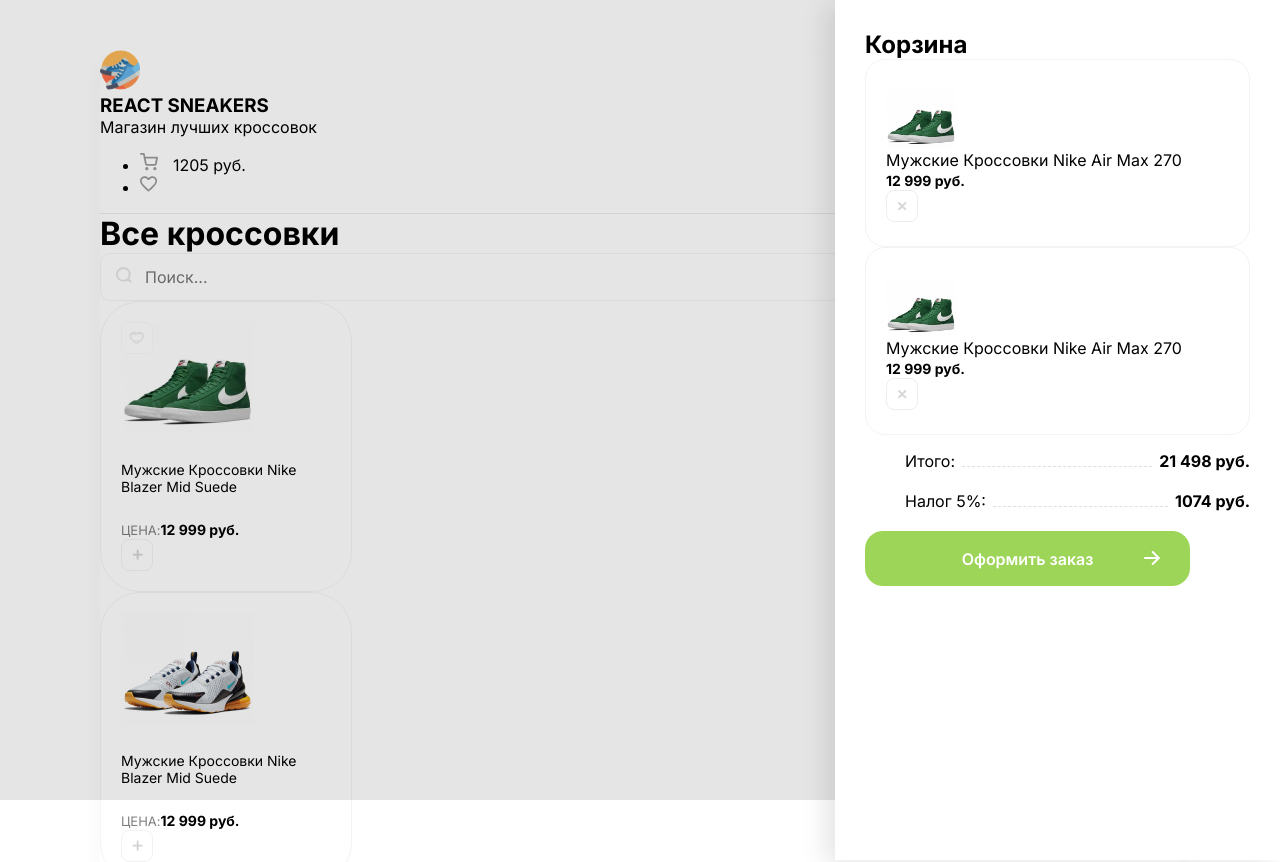
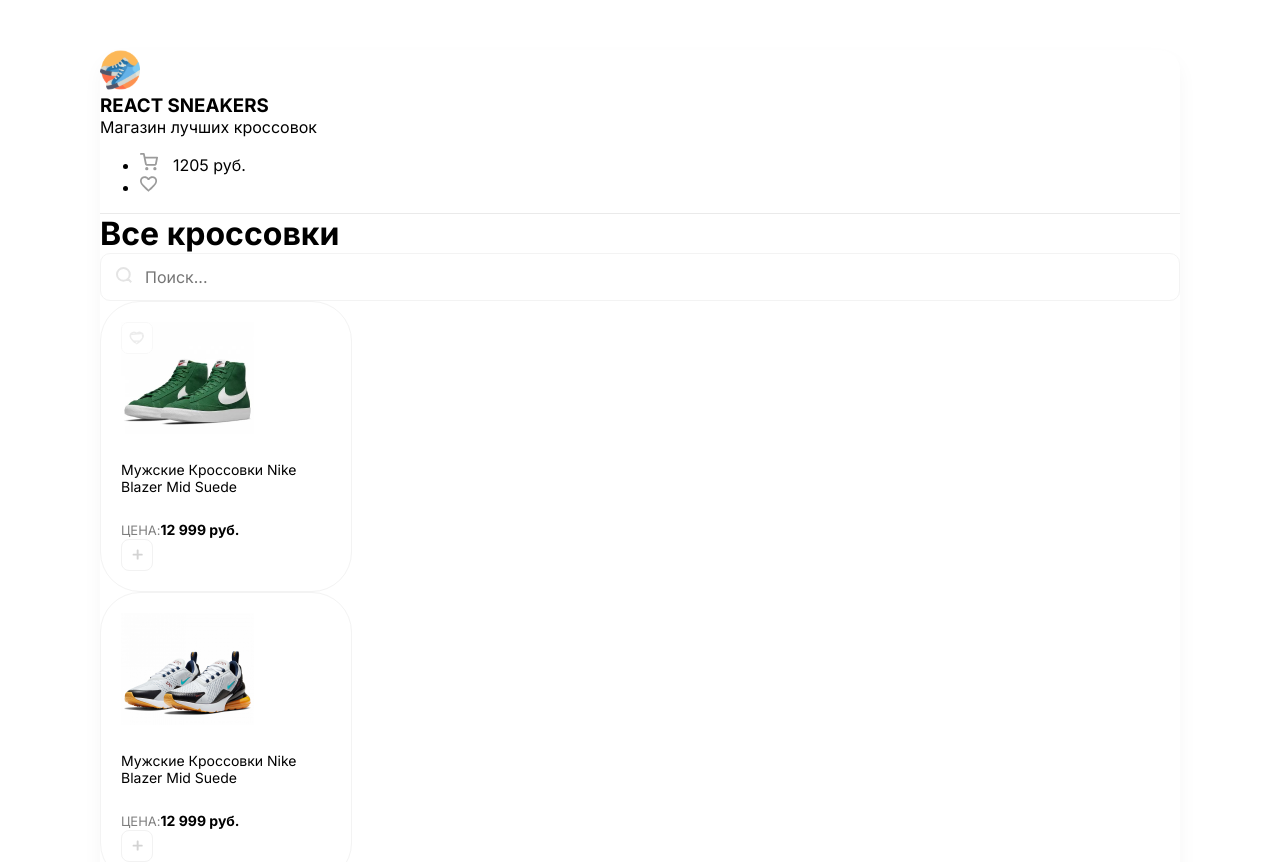
Before and after one commit to RV87K/sneakers-react, a React (Create React App) app: page / in a window 1280 px wide. Shown: the top 862 px of the page. Built offline with nearby package versions, Linux system fonts and the light colour scheme.

Commit message:
feat: create components - Drawer, Header, Card

```diff
--- a/src/App.js
+++ b/src/App.js
@@ -1,68 +1,12 @@
+import Card from "./components/Card";
+import Drawer from "./components/Drawer";
+import Header from "./components/Header";
+
 function App() {
   return (
     <div className="wrapper clear">
-      <div className="overlay">
-        <div className="drawer">
-          <h2 className="mb-30">Корзина</h2>
-
-          <div className="items">
-            <div className="cartItem d-flex align-center mb-20">
-              <div style={{ backgroundImage: 'url(/img/sneakers/1.jpg)' }} className="cartItemImg">
-              </div>
-              <div className="mr-20">
-                <p className="mb-5">Мужские Кроссовки Nike Air Max 270</p>
-                <b>12 999 руб.</b>
-              </div>
-              <img className="removeBtn" src="/img/btn-remove.svg" alt="remove" />
-            </div>
-            <div className="cartItem d-flex align-center mb-20">
-              <div style={{ backgroundImage: 'url(/img/sneakers/1.jpg)' }} className="cartItemImg">
-              </div>
-              <div className="mr-20">
-                <p className="mb-5">Мужские Кроссовки Nike Air Max 270</p>
-                <b>12 999 руб.</b>
-              </div>
-              <img className="removeBtn" src="/img/btn-remove.svg" alt="remove" />
-            </div>
-          </div>
-
-          <div className="cartTotalBlock">
-            <ul>
-              <li>
-                <span>Итого: </span>
-                <div></div>
-                <b>21 498 руб. </b>
-              </li>
-              <li>
-                <span>Налог 5%: </span>
-                <div></div>
-                <b>1074 руб. </b>
-              </li>
-            </ul>
-            <button className="greenButton">Оформить заказ
-              <img src="/img/arrow.svg" alt="arrow" />
-            </button>
-          </div>
-        </div>
-      </div>
-      <header className="d-flex justify-between align-center p-40">
-        <div className="headerLeft d-flex align-center">
-          <img width={40} height={40} src="/img/logo.svg" />
-          <div className="headerInfo">
-            <h3>REACT SNEAKERS</h3>
-            <p className="opacity-5">Магазин лучших кроссовок</p>
-          </div>
-        </div>
-        <ul className="headerRight d-flex">
-          <li className="mr-30">
-            <img width={18} height={18} src="/img/cart.svg" />
-            <span>1205 руб.</span>
-          </li>
-          <li>
-            <img width={18} height={18} src="/img/heart.svg" />
-          </li>
-        </ul>
-      </header>
+      <Drawer />
+      <Header />
       <div className="content p-40">
         <div className="d-flex justify-between align-center mb-40">
           <h1>Все кроссовки</h1>
@@ -72,22 +16,7 @@
           </div>
         </div>
         <div className="d-flex">
-          <div className="card">
-            <div className="favorite">
-              <img src="/img/unliked.svg" alt="unliked-heart" />
-            </div>
-            <img width={133} height={112} src="/img/sneakers/1.jpg" />
-            <h5>Мужские Кроссовки Nike Blazer Mid Suede</h5>
-            <div className="d-flex justify-between align-center">
-              <div className="d-flex flex-column">
-                <span>Цена:</span>
-                <b>12 999 руб.</b>
-              </div>
-              <button className="button">
-                <img width={11} height={11} src="/img/plus.svg" alt="plus button" />
-              </button>
-            </div>
-          </div>
+          <Card />
           <div className="card">
             <img width={133} height={112} src="/img/sneakers/2.jpg" />
             <h5>Мужские Кроссовки Nike Blazer Mid Suede</h5>
--- /dev/null
+++ b/src/components/Card.jsx
@@ -0,0 +1,24 @@
+import React from "react";
+
+const Card = () => {
+  return (
+    <div className="card">
+      <div className="favorite">
+        <img src="/img/unliked.svg" alt="unliked-heart" />
+      </div>
+      <img width={133} height={112} src="/img/sneakers/1.jpg" />
+      <h5>Мужские Кроссовки Nike Blazer Mid Suede</h5>
+      <div className="d-flex justify-between align-center">
+        <div className="d-flex flex-column">
+          <span>Цена:</span>
+          <b>12 999 руб.</b>
+        </div>
+        <button className="button">
+          <img width={11} height={11} src="/img/plus.svg" alt="plus button" />
+        </button>
+      </div>
+    </div>
+  )
+}
+
+export default Card;
--- /dev/null
+++ b/src/components/Drawer.jsx
@@ -0,0 +1,53 @@
+import React from "react";
+
+const Drawer = () => {
+  return (
+    <div style={{ display: "none" }} className="overlay">
+
+      <div className="drawer">
+        <h2 className="mb-30">Корзина</h2>
+
+        <div className="items">
+          <div className="cartItem d-flex align-center mb-20">
+            <div style={{ backgroundImage: 'url(/img/sneakers/1.jpg)' }} className="cartItemImg">
+            </div>
+            <div className="mr-20">
+              <p className="mb-5">Мужские Кроссовки Nike Air Max 270</p>
+              <b>12 999 руб.</b>
+            </div>
+            <img className="removeBtn" src="/img/btn-remove.svg" alt="remove" />
+          </div>
+          <div className="cartItem d-flex align-center mb-20">
+            <div style={{ backgroundImage: 'url(/img/sneakers/1.jpg)' }} className="cartItemImg">
+            </div>
+            <div className="mr-20">
+              <p className="mb-5">Мужские Кроссовки Nike Air Max 270</p>
+              <b>12 999 руб.</b>
+            </div>
+            <img className="removeBtn" src="/img/btn-remove.svg" alt="remove" />
+          </div>
+        </div>
+
+        <div className="cartTotalBlock">
+          <ul>
+            <li>
+              <span>Итого: </span>
+              <div></div>
+              <b>21 498 руб. </b>
+            </li>
+            <li>
+              <span>Налог 5%: </span>
+              <div></div>
+              <b>1074 руб. </b>
+            </li>
+          </ul>
+          <button className="greenButton">Оформить заказ
+            <img src="/img/arrow.svg" alt="arrow" />
+          </button>
+        </div>
+      </div>
+    </div>
+  )
+}
+
+export default Drawer;
--- /dev/null
+++ b/src/components/Header.jsx
@@ -0,0 +1,26 @@
+import React from "react";
+
+const Header = () => {
+  return (
+    <header className="d-flex justify-between align-center p-40">
+      <div className="headerLeft d-flex align-center">
+        <img width={40} height={40} src="/img/logo.svg" />
+        <div className="headerInfo">
+          <h3>REACT SNEAKERS</h3>
+          <p className="opacity-5">Магазин лучших кроссовок</p>
+        </div>
+      </div>
+      <ul className="headerRight d-flex">
+        <li className="mr-30">
+          <img width={18} height={18} src="/img/cart.svg" />
+          <span>1205 руб.</span>
+        </li>
+        <li>
+          <img width={18} height={18} src="/img/heart.svg" />
+        </li>
+      </ul>
+    </header>
+  )
+}
+
+export default Header;
--- a/src/index.scss
+++ b/src/index.scss
@@ -103,6 +103,8 @@
 }
 
 .drawer {
+  display: flex;
+  flex-direction:column;
   position: absolute;
   width: 420px;
   padding: 30px;
@@ -112,12 +114,20 @@
   background: #ffffff;
   box-shadow: -10px 4px 24px rgba(0, 0, 0, 0.1);
 
+  .items {
+    overflow: auto;
+    margin-bottom: 40px;
+    // flex: 1 0 auto;
+  }
+
   h2 {
     margin: 0;
   }
 }
 
 .cartTotalBlock {
+  flex: 0 0 auto;
+
   ul {
     margin-bottom: 20px;
   }
@@ -174,6 +184,8 @@
   }
 }
 
+
+
 .cartItem {
   padding: 20px;
   border: 1px solid #f3f3f3;
```
